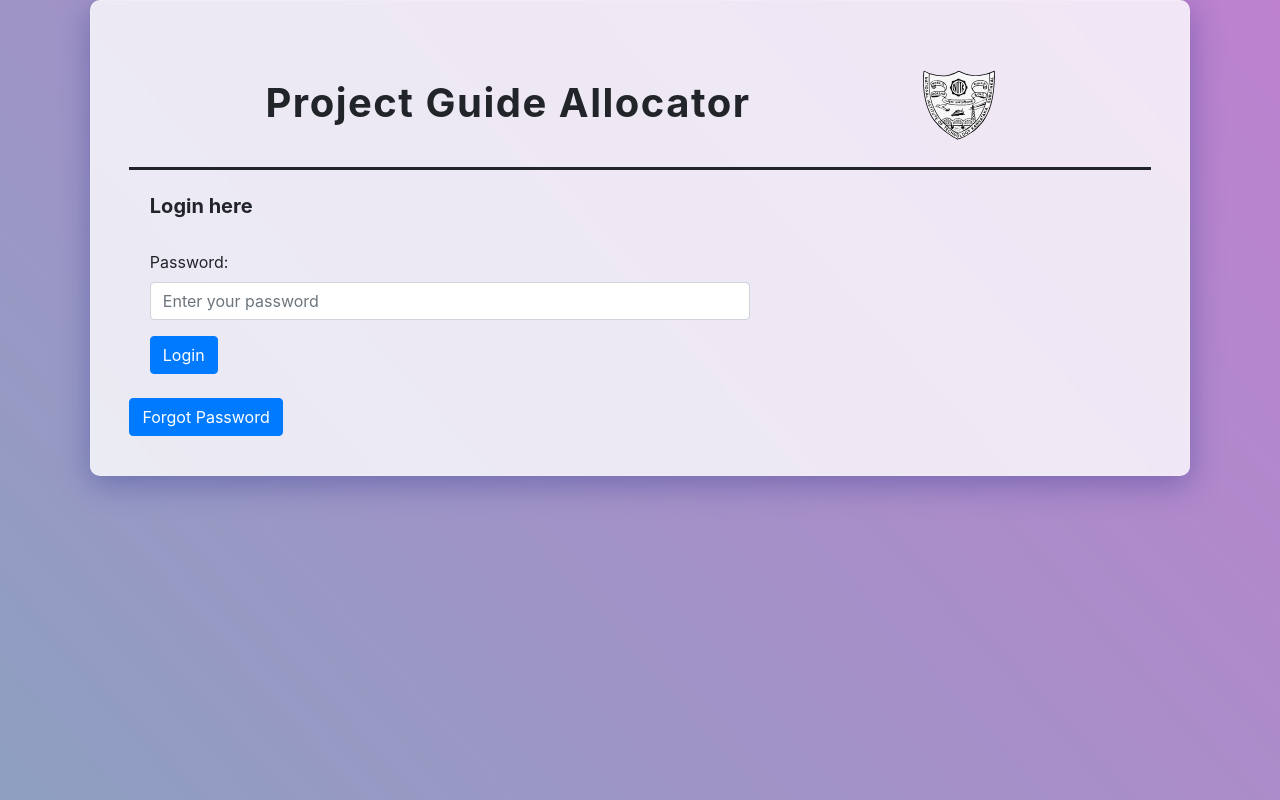
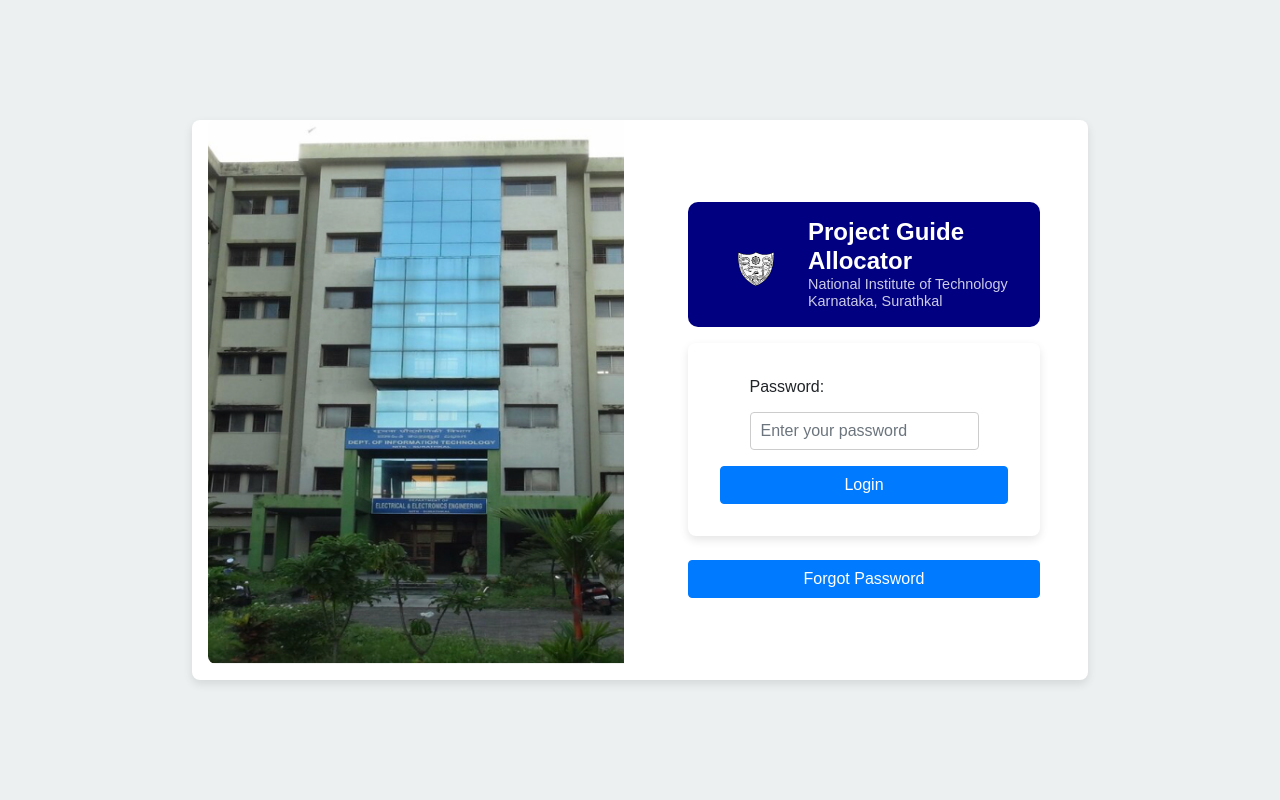
Before and after one commit to sanjeevholla26/IT352_guide_allocator, a Django app: template Project_Guide_Allocator/Allocator/templates/Allocator/login_password.html in a window 1280 px wide. Run offline with Django 5.2, Linux system fonts and the light colour scheme; the template is opened without the code that fills it, so the values that code supplies are empty; parts of the project's set-up code (start-up, migrations or seed data) failed here and were passed over.

Commit message:
All login templates updated to new UI

```diff
--- /dev/null
+++ b/Project_Guide_Allocator/Allocator/static/login_styles.css
@@ -0,0 +1,165 @@
+/* Consolidated CSS for Login Pages */
+
+:root {
+  --primary-color: #2c3e50;
+  --secondary-color: #3498db;
+  --background-color: #ecf0f1;
+  --text-color: #333;
+}
+
+body {
+  background: var(--background-color);
+  display: flex;
+  justify-content: center;
+  align-items: center;
+  height: 100vh;
+  margin: 0;
+  font-family: "Arial", sans-serif;
+}
+
+h1,
+h5 {
+  color: var(--primary-color);
+  margin-bottom: 1rem;
+}
+
+.nitk-logo {
+  width: 50px;
+  height: 50px;
+}
+
+.form-group {
+  text-align: left;
+  margin-bottom: 1rem;
+}
+
+input[type="text"],
+input[type="password"] {
+  width: 100%;
+  padding: 10px;
+  margin-top: 5px;
+  border: 1px solid #ccc;
+  border-radius: 4px;
+}
+
+button {
+  width: 100%;
+  background: var(--secondary-color);
+  color: white;
+  border: none;
+  padding: 10px;
+  border-radius: 4px;
+  cursor: pointer;
+}
+
+button:hover {
+  background: var(--primary-color);
+}
+
+.reg-container {
+  display: flex;
+  justify-content: center;
+  align-items: center;
+  height: 90vh; /* Takes most of the screen */
+  width: 100%;
+}
+
+.reg-userform {
+  display: flex;
+  align-items: center;
+  justify-content: space-between;
+  flex-direction: row;
+  width: 70%; /* Increase width */
+  max-width: 900px; /* Limit for large screens */
+  height: 70vh; /* Increase height */
+  background: white;
+  box-shadow: 0px 4px 10px rgba(0, 0, 0, 0.1);
+  border-radius: 8px;
+  overflow: hidden;
+}
+.reg-userform-form {
+    display: flex;
+    align-items: center;
+    justify-content: space-between;
+    padding: 2rem;
+    flex-direction: column;
+    background: white;
+    box-shadow: 0px 4px 10px rgba(0, 0, 0, 0.1);
+    border-radius: 8px;
+    overflow: hidden;
+  }
+  .g-recaptcha {
+    margin-top: 1rem; /* Adds space above the CAPTCHA */
+}
+
+
+.image-container {
+  width: 50%;
+  height: 100%;
+  overflow: hidden;
+  padding-left: 1rem; /* Add padding on the left */
+  padding-bottom: 1rem;
+}
+
+.image-container img {
+  width: calc(100% - 1rem); /* Adjust width to account for padding */
+  height: 100%;
+  object-fit: cover;
+  border-radius: 8px 0 0 8px;
+}
+
+.form-container {
+  width: 50%;
+  padding: 3rem;
+  display: flex;
+  flex-direction: column;
+  justify-content: center;
+}
+
+.alert-top {
+  position: fixed;
+  top: 10px;
+  left: 50%;
+  transform: translateX(-50%);
+  width: 90%;
+  max-width: 500px;
+  text-align: center;
+  z-index: 1000;
+}
+
+.header-title {
+    display: flex;
+    align-items: center;
+    background-color: navy;
+    color:white;
+    padding: 1rem 2rem;
+    border-radius: 10px;
+    font-weight: bold;
+}
+
+.title-left {
+    display: flex;
+    align-items: center;
+    gap: 1rem;
+}
+
+.nitk-logo {
+    width: 40px;
+    height: auto;
+}
+
+.title-text {
+    display: flex;
+    flex-direction: column;
+}
+
+.main-title {
+    font-size: 1.5rem;
+    font-weight: bold;
+}
+
+.sub-title {
+    font-size: 0.9rem;
+    font-weight: normal;
+    opacity: 0.8;
+}
--- a/Project_Guide_Allocator/Allocator/templates/Allocator/login_layout.html
+++ b/Project_Guide_Allocator/Allocator/templates/Allocator/login_layout.html
@@ -1,54 +1,22 @@
 <!DOCTYPE html>
 <html>
 <head>
-        <!-- {% load static %}
-        <link rel="stylesheet" type="text/css" href="../../static/index.css" />  -->
     {% load static %}
     <link rel="icon" type="image/png" href="{% static 'ultimateFavicon.png' %}">
-        {% block head %}{% endblock %}
+    <link rel="stylesheet" href="{% static 'login_styles.css' %}">
+
     <script src="https://code.jquery.com/jquery-3.3.1.slim.min.js" integrity="sha384-q8i/X+965DzO0rT7abK41JStQIAqVgRVzpbzo5smXKp4YfRvH+8abtTE1Pi6jizo" crossorigin="anonymous"></script>
     <script src="https://cdn.jsdelivr.net/npm/popper.js@1.14.7/dist/umd/popper.min.js" integrity="sha384-UO2eT0CpHqdSJQ6hJty5KVphtPhzWj9WO1clHTMGa3JDZwrnQq4sF86dIHNDz0W1" crossorigin="anonymous"></script>
     <script src="https://cdn.jsdelivr.net/npm/bootstrap@4.3.1/dist/js/bootstrap.min.js" integrity="sha384-JjSmVgyd0p3pXB1rRibZUAYoIIy6OrQ6VrjIEaFf/nJGzIxFDsf4x0xIM+B07jRM" crossorigin="anonymous"></script>
     <link rel="stylesheet" href="https://cdn.jsdelivr.net/npm/bootstrap@4.3.1/dist/css/bootstrap.min.css" integrity="sha384-ggOyR0iXCbMQv3Xipma34MD+dH/1fQ784/j6cY/iJTQUOhcWr7x9JvoRxT2MZw1T" crossorigin="anonymous">
-        <title>{% block title %} {% endblock %}</title>
+
+    <title>{% block title %}{% endblock %}</title>
     <meta name="viewport" content="width=device-width, initial-scale=1, shrink-to-fit=no">
-        <style>
-            .css-selector {
-                background: linear-gradient(48deg, #43d0ac, #e468da);
-                background-size: 400% 400%;
 
-                -webkit-animation: AnimationName 30s ease infinite;
-                -moz-animation: AnimationName 30s ease infinite;
-                animation: AnimationName 30s ease infinite;
-            }
+    {% block head %}{% endblock %}
+</head>
 
-            @-webkit-keyframes AnimationName {
-                0%{background-position:0% 50%}
-                50%{background-position:100% 50%}
-                100%{background-position:0% 50%}
-            }
-            @-moz-keyframes AnimationName {
-                0%{background-position:0% 50%}
-                50%{background-position:100% 50%}
-                100%{background-position:0% 50%}
-            }
-            @keyframes AnimationName {
-                0%{background-position:0% 50%}
-                50%{background-position:100% 50%}
-                100%{background-position:0% 50%}
-            }
-
-            .glass{
-                background: rgba( 255, 255, 255, 0.8 );
-                box-shadow: 0 8px 32px 0 rgba( 31, 38, 135, 0.37 );
-                backdrop-filter: blur( 2px );
-                -webkit-backdrop-filter: blur( 2px );
-                border-radius: 10px;
-                border: 1px solid rgba( 255, 255, 255, 0.18 );
-            }
-        </style>
-    </head>
-    <body style="background-color: rgb(237, 237, 237);" class="css-selector">
+<body class="background-gradient">
     {% if messages %}
         <div class="alert alert-danger" role="alert">
             <ul class="messages">
@@ -58,7 +26,7 @@
             </ul>
         </div>
     {% endif %}
-        {% block body %}
-        {% endblock %}
+
+    {% block body %}{% endblock %}
 </body>
 </html>
--- a/Project_Guide_Allocator/Allocator/templates/Allocator/login_password.html
+++ b/Project_Guide_Allocator/Allocator/templates/Allocator/login_password.html
@@ -1,107 +1,63 @@
-{% extends './login_layout.html' %}
-{% load static %}
-{% block head %}
+{% extends './login_layout.html' %} {% load static %} {% block head %}
 <meta charset="UTF-8" />
 <meta http-equiv="X-UA-Compatible" content="IE=edge" />
 <meta name="viewport" content="width=device-width, initial-scale=1.0" />
-{%endblock%}
-{% block title %} Login {%endblock%}
+<link rel="stylesheet" type="text/css" href="{% static 'login_styles.css' %}" />
+{%endblock%} {% block title %} Login {%endblock%}
+{% block body %}
+{% if message is not none %}
+<div class="alert alert-danger alert-top" role="alert">{{message}}</div>
+{% endif %}
+<div class="reg-container">
+  <div class="reg-userform">
+    <div class="image-container">
+      <img src="{% static 'building.png' %}" alt="Login Image" />
+    </div>
+    <div class="form-container">
+        <h1 class="header-title">
+            <div class="title-left">
+                <a class="nav-link" href="https://www.nitk.ac.in/">
+                  <img src="{% static 'nitkLogo.svg' %}" class="nitk-logo" alt="NITK Logo" />
+                </a>
+                <div class="title-text">
+                    <span class="main-title">Project Guide Allocator</span>
+                    <span class="sub-title">National Institute of Technology Karnataka, Surathkal</span>
+                </div>
+            </div>
+        </h1>
 
-{% block body %}
-<div class="reg-container">
-    {% if message is not none %}
-    <div class="alert alert-danger" role="alert">
-        {{message}}
-    </div>
-    {% endif %}
-
-    <div class="reg-userform glass">
-        <h1 class="header-title">
-            <div class="actual-title">Project Guide Allocator</div>
-            <a class="nav-link" href="https://www.nitk.ac.in/">
-                <img src="{% static 'nitkLogo.svg' %}" class="nitk-logo" alt="NITK Logo">
-            </a>
-        </h1>
-        <h5>Login here</h5>
-
-        <form action="{% url 'complete_login' %}" method="post" class="reg-userform-form">
+      <form
+        action="{% url 'complete_login' %}"
+        method="post"
+        class="reg-userform-form"
+      >
         {% csrf_token %}
-
         <div class="form-group">
           <label for="password">Password:</label>
-                <input type="password" class="form-control" id="password" aria-describedby="password"
-                    placeholder="Enter your password" name="password" required>
+          <input
+            type="password"
+            class="form-control"
+            id="password"
+            placeholder="Enter your password"
+            name="password"
+            required
+          />
         </div>
-
-            <input type="hidden" name="next" value="{{ next }}">
-            <input type="hidden" name="edu_email" value="{{ edu_email }}">
+        <input type="hidden" name="next" value="{{ next }}" />
+        <input type="hidden" name="edu_email" value="{{ edu_email }}" />
         <button type="submit" class="btn btn-primary">Login</button>
       </form>
-        <br/>
-        <form action="{% url 'forgot_password' %}" method="post" style="display:inline;">
+      <br />
+      <form
+        action="{% url 'forgot_password' %}"
+        method="post"
+        style="display: inline"
+      >
         {% csrf_token %}
-            <input type="hidden" name="edu_email" value="{{ edu_email }}">
+        <input type="hidden" name="edu_email" value="{{ edu_email }}" />
         <button type="submit" class="btn btn-primary">Forgot Password</button>
       </form>
     </div>
   </div>
-
-<style>
-    .reg-userform {
-        /* background: white; */
-        padding: 3%;
-        max-width: 1100px;
-        margin: auto;
-        border-radius: 1;
-        filter: none;
-    }
-
-    .reg-userform>h1 {
-        font-weight: bolder;
-        letter-spacing: 1.5px;
-        border-bottom: solid;
-        padding: 1rem;
-        margin-bottom: 1.5rem;
-    }
-
-    .reg-userform h1.header-title {
-        display: flex;
-        align-items: center;
-        justify-content: center;
-        font-weight: bolder;
-        letter-spacing: 1.5px;
-        border-bottom: solid;
-        padding: 1rem;
-        margin-bottom: 1.5rem;
-    }
-
-    .reg-userform h1.header-title .nav-link {
-        margin-left: 1rem;
-    }
-
-    .actual-title {
-        margin-right: 8.5rem;
-    }
-
-    .nitk-logo {
-        width: 5rem;
-        height: 5rem;
-    }
-
-    .reg-userform>h5 {
-        font-weight: bolder;
-        margin-left: 2%;
-    }
-
-    .reg-userform-form {
-        max-width: 600px;
-        margin-left: 2%;
-        margin-top: 2rem;
-    }
-
-    p {
-        margin-left: 3%;
-        margin-top: 1rem;
-    }
-</style>
+</div>
 {% endblock %}
```
Also changed, not shown: Project_Guide_Allocator/Allocator/templates/Allocator/login.html (+39 -91 lines), Project_Guide_Allocator/Allocator/templates/Allocator/login_create_password.html (+39 -92 lines), Project_Guide_Allocator/Allocator/templates/Allocator/login_otp.html (+25 -75 lines), Project_Guide_Allocator/Allocator/static/building.png (added). Lines whose indentation alone changed are shown as unchanged.
